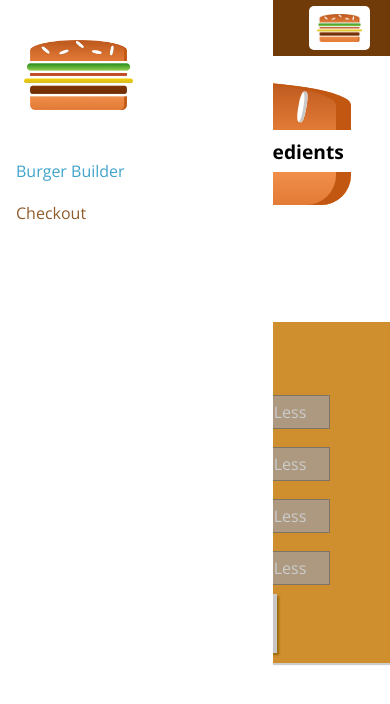
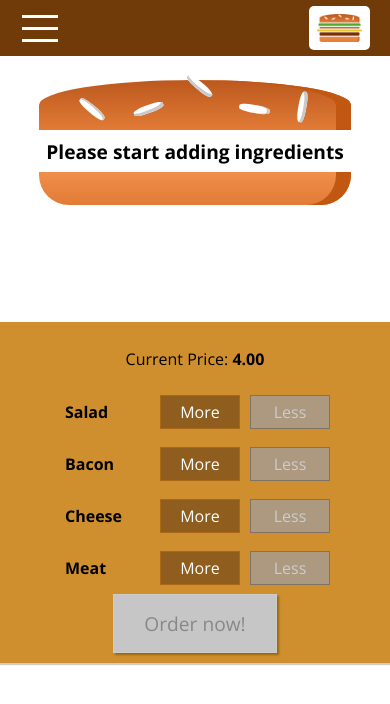
Before and after one commit to maciekczech/react_complete_guide, a React app in the folder Burger_Application_Project/burger_app/: page / in a window 390 px wide. Shown: the top 704 px of the page. Built offline with nearby package versions, Linux system fonts and the light colour scheme.

Commit message:
Burger App - complete mobile first app

```diff
--- a/Burger_Application_Project/burger_app/src/components/Layout/Layout.js
+++ b/Burger_Application_Project/burger_app/src/components/Layout/Layout.js
@@ -1,18 +1,34 @@
-import React from 'react'
+import React, {Component} from 'react'
 import Auxiliary from './../../hoc/Auxiliary'
 import Toolbar from './../Navigation/Toolbar/Toolbar'
 import classes from './Layout.module.css'
 import SideDrawer from './../Navigation/SideDrawer/SideDrawer'
 
-const layout = props => {
-    return (
-    <Auxiliary>
-        <SideDrawer/>
-        <Toolbar/>
-        <main className={classes.Content}> {props.children}  </main>
-    </Auxiliary>
-    );
-};
+class Layout extends Component {
+
+    state = {
+        showSideDrawer: false
+    }
+
+    sideDrawerClosedHandler = () => {
+        this.setState({ showSideDrawer: false });
+    }
+
+    sideDrawerToggleHandler = () => {
+        this.setState((prevState) => {
+            return {showSideDrawer: !prevState.showSideDrawer} });
+    }
+
+    render(){
+        return (
+            <Auxiliary>
+                <SideDrawer visible={this.state.showSideDrawer} hide={this.sideDrawerClosedHandler}/>
+                <Toolbar toggleSideDrawer={this.sideDrawerToggleHandler}/>
+                <main className={classes.Content}> {this.props.children}  </main>
+            </Auxiliary>
+        );
+    }
+}
 
 
-export default layout;
+export default Layout;
--- /dev/null
+++ b/Burger_Application_Project/burger_app/src/components/Navigation/SideDrawer/DrawerToggle/DrawerToggle.js
@@ -0,0 +1,14 @@
+import React from 'react'
+import classes from './DrawerToggle.module.css'
+
+const drawerToggle = (props) => {
+    return (
+        <div className={classes.DrawerToggle} onClick={props.toggle}>
+            <div></div>
+            <div></div>
+            <div></div>
+        </div>
+    );
+}
+
+export default drawerToggle;
--- /dev/null
+++ b/Burger_Application_Project/burger_app/src/components/Navigation/SideDrawer/DrawerToggle/DrawerToggle.module.css
@@ -0,0 +1,23 @@
+.DrawerToggle {
+    width: 40px;
+    height: 100%;
+    display: flex;
+    flex-flow: column;
+    justify-content: space-around;
+    align-items: center;
+    padding: 10px 0;
+    box-sizing: border-box;
+    cursor: pointer;
+}
+
+.DrawerToggle div {
+    width: 90%;
+    height: 3px;
+    background-color: white;
+}
+
+@media (min-width: 500px) {
+    .DrawerToggle {
+        display: none;
+    }
+}
--- a/Burger_Application_Project/burger_app/src/components/Navigation/SideDrawer/SideDrawer.js
+++ b/Burger_Application_Project/burger_app/src/components/Navigation/SideDrawer/SideDrawer.js
@@ -2,11 +2,20 @@ import React from 'react'
 import Logo from './../../Logo/Logo';
 import NavigationItems from './../NavigationItems/NavigationItems'
 import classes from './SideDrawer.module.css'
+import BackDrop from './../../UI/Backdrop/Backdrop'
 
 const sideDrawer = props => {
+    const sideDrawerClasses = [classes.SideDrawer];
+    if(props.visible) { sideDrawerClasses.push(classes.Open) }
+    else { sideDrawerClasses.push(classes.Closed) }
 
     return (
-        <div className={classes.SideDrawer}>
+        <>
+        <BackDrop
+            visible={props.visible}
+            hide={props.hide}
+        />
+        <div className={sideDrawerClasses.join(' ')}>
             <div className={classes.Logo}>
                 <Logo/>
             </div>
@@ -14,6 +23,7 @@ const sideDrawer = props => {
                 <NavigationItems/>
             </nav>
         </div>
+        </>
     );
 
 }
--- a/Burger_Application_Project/burger_app/src/components/Navigation/Toolbar/Toolbar.js
+++ b/Burger_Application_Project/burger_app/src/components/Navigation/Toolbar/Toolbar.js
@@ -2,12 +2,13 @@ import React from "react";
 import classes from './Toolbar.module.css'
 import Logo from './../../Logo/Logo'
 import NavigationItems from './../NavigationItems/NavigationItems';
+import DrawerToggle from './../SideDrawer/DrawerToggle/DrawerToggle'
 
 
 const toolbar = props => {
     return (
         <header className={classes.Toolbar} >
-            <div>MENU</div>
+            <DrawerToggle toggle={props.toggleSideDrawer}/>
             <div className={classes.Logo}>
                 <Logo/>
             </div>
--- a/Burger_Application_Project/burger_app/src/components/UI/Backdrop/Backdrop.js
+++ b/Burger_Application_Project/burger_app/src/components/UI/Backdrop/Backdrop.js
@@ -4,7 +4,7 @@ import classes from './Backdrop.module.css'
 
 const backdrop = props => {
     return (
-        props.visible ? <div className={classes.Backdrop} onClick={props.hideModalAndBackdrop} ></div> : null
+        props.visible ? <div className={classes.Backdrop} onClick={props.hide} ></div> : null
     );
 };
 
--- a/Burger_Application_Project/burger_app/src/components/UI/Modal/Modal.js
+++ b/Burger_Application_Project/burger_app/src/components/UI/Modal/Modal.js
@@ -7,7 +7,7 @@ const modal = (props) => {
         <>
         <Backdrop
             visible={props.visible}
-            hideModalAndBackdrop={props.hideModalAndBackdrop}
+            hide={props.hideModalAndBackdrop}
         />
         <div
             className={classes.Modal}
```
Also changed, not shown: 1 other file (tests, documents, lock files or other folders).
